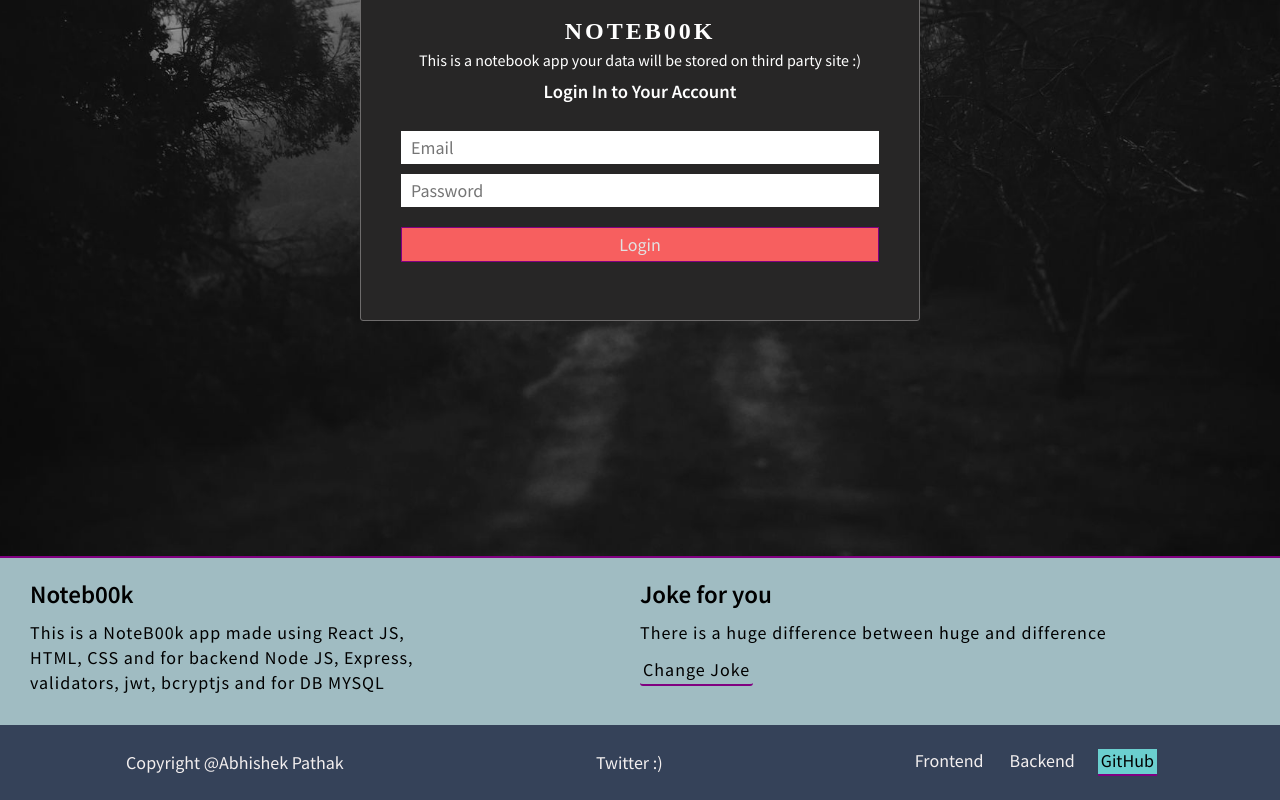
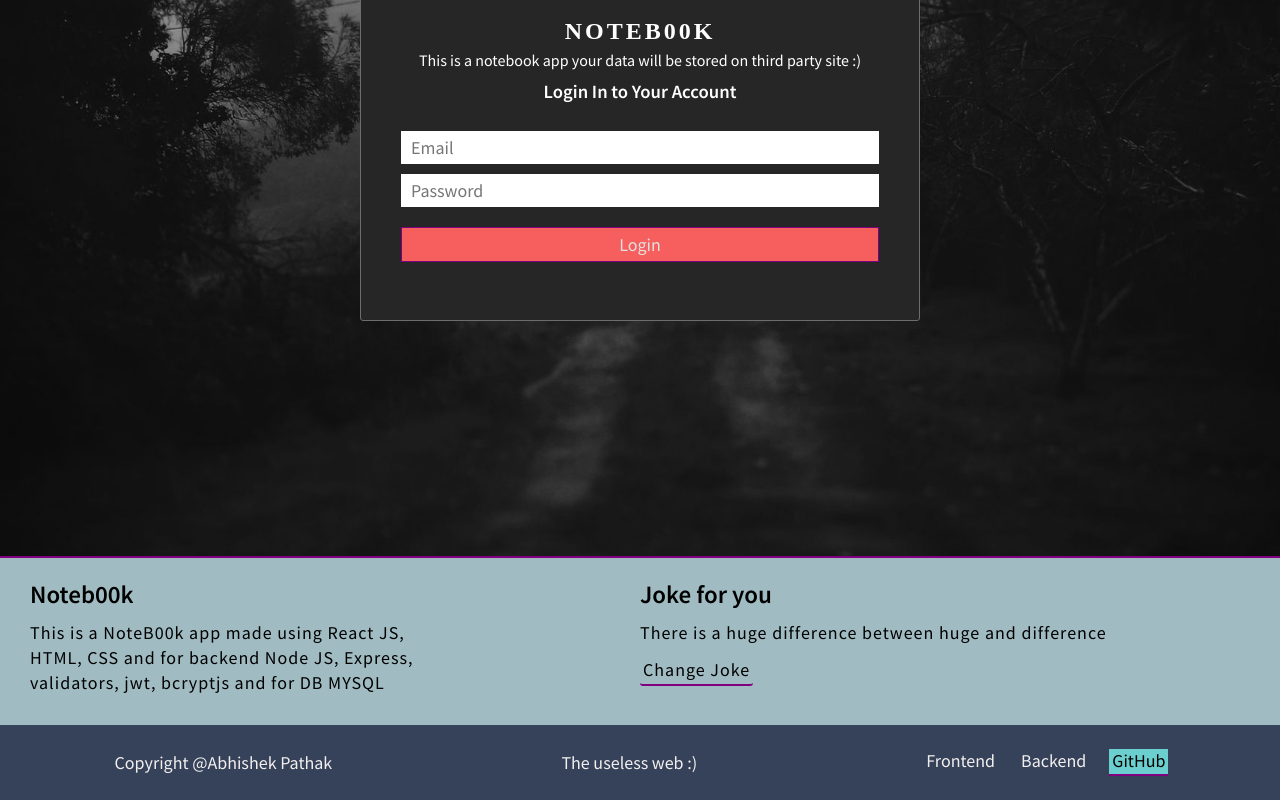
Before and after one commit to scorcism/notebook-frontend, a React (Vite) app: page /login in a window 1280 px wide. Shown: the part 324-1124 px from the top of the page. Built offline with nearby package versions, Linux system fonts and the light colour scheme; no server answers; a web font is replaced by a local one.

Commit message:
edit footer

```diff
--- a/src/component/Footer.jsx
+++ b/src/component/Footer.jsx
@@ -2,8 +2,8 @@ const Footer = () => {
     return (
         <>
             <div className="footer__container">
-                <a className="no_desc " href="">Copyright @Abhishek Pathak</a>
-                <a className="no_desc " href="">Twitter :) </a>
+                <a className="no_desc " >Copyright @Abhishek Pathak</a>
+                <a className="no_desc " target="_blank" href="https://theuselessweb.com/">The useless web :) </a>
 
                 <div className="footer_right">
                     <a className="no_desc   hover_underlinebox" target="_blank" href="https://github.com/scorcism/notebook-frontend">Frontend</a>
```
